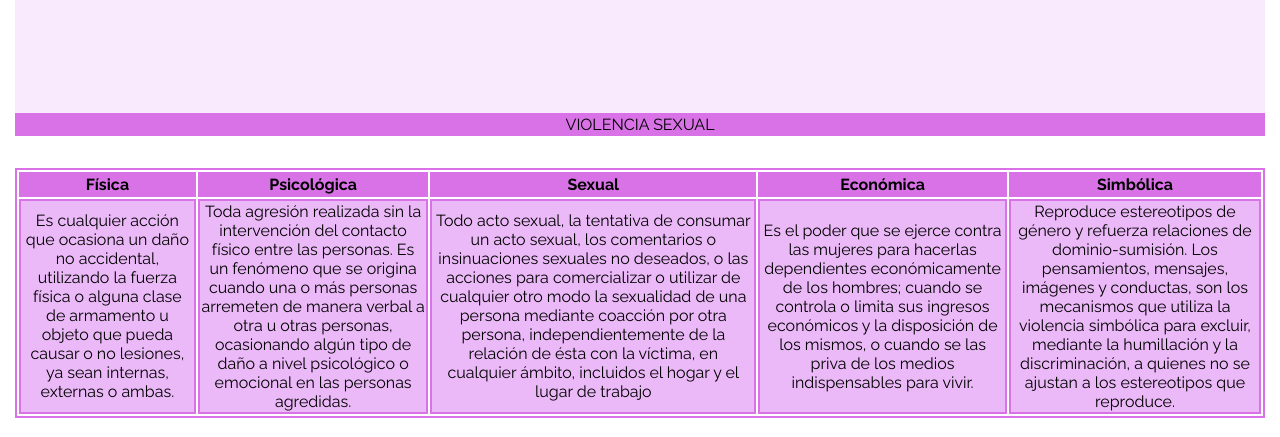
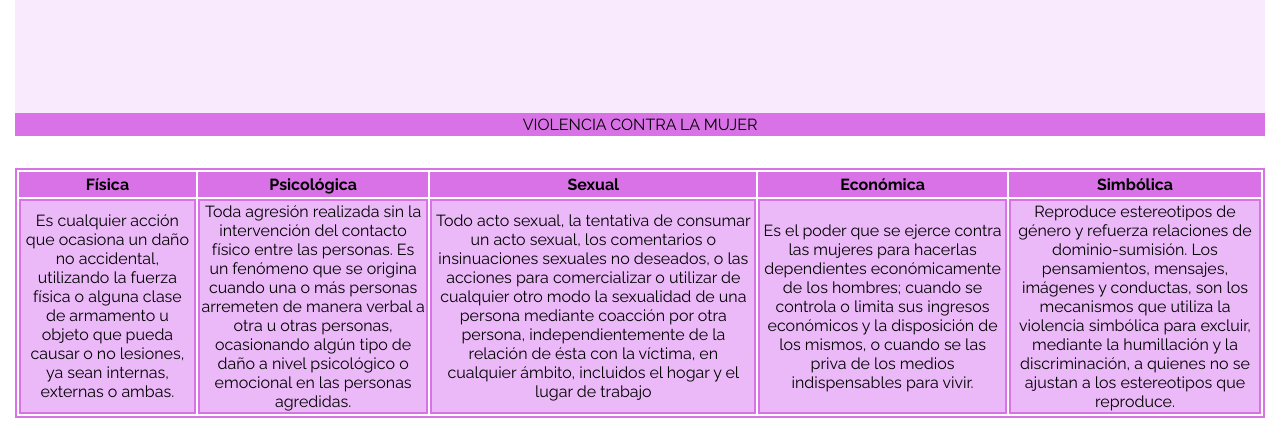
Before and after one commit to MaravillaTeam/centro-comunitario, a plain HTML site: page index.html in a window 1280 px wide. Shown: the part 1882-2319 px from the top of the page. Drawn offline with Linux system fonts and the light colour scheme.

Commit message:
corrección de tabla

```diff
--- a/index.html
+++ b/index.html
@@ -48,8 +48,11 @@
                 </div>
             </section>
 
+
+            <section class="Tabla" id="violencia">
+
                 <table>
-                <caption> VIOLENCIA SEXUAL </caption>
+                    <caption> VIOLENCIA CONTRA LA MUJER </caption>
 
                 <tr>
                     <th> Física </th>
@@ -83,10 +86,11 @@
                         para excluir, mediante la humillación y la discriminación,
                         a quienes no se ajustan a los estereotipos que reproduce. </td>
 
-
             </tr>
 
                 </table>
+
+        </section>
 
 
         <section class="caja" id="ayuda">
```
Also changed, not shown: styles/style.css (line endings or trailing spaces). Lines whose indentation alone changed are shown as unchanged.
